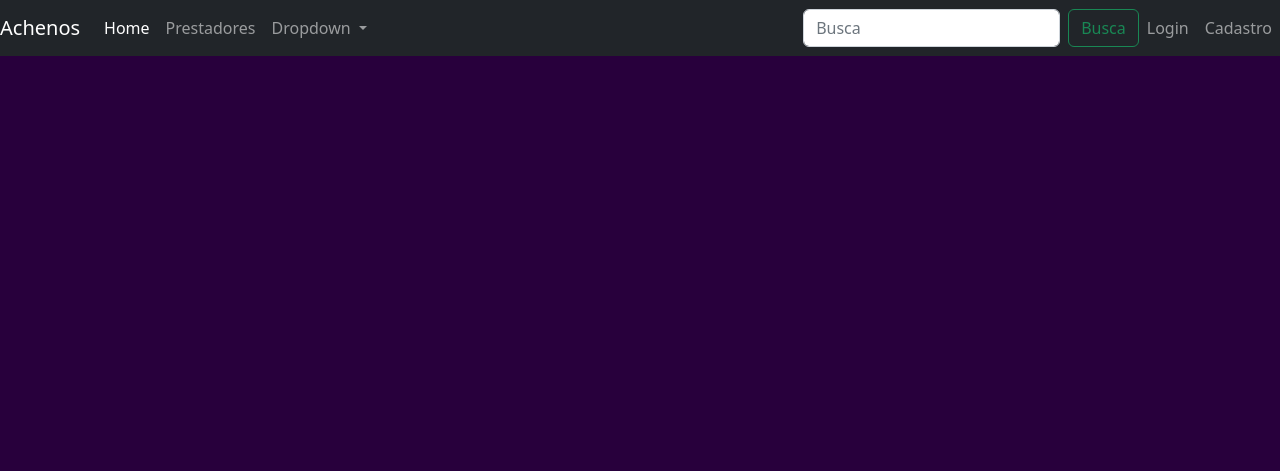
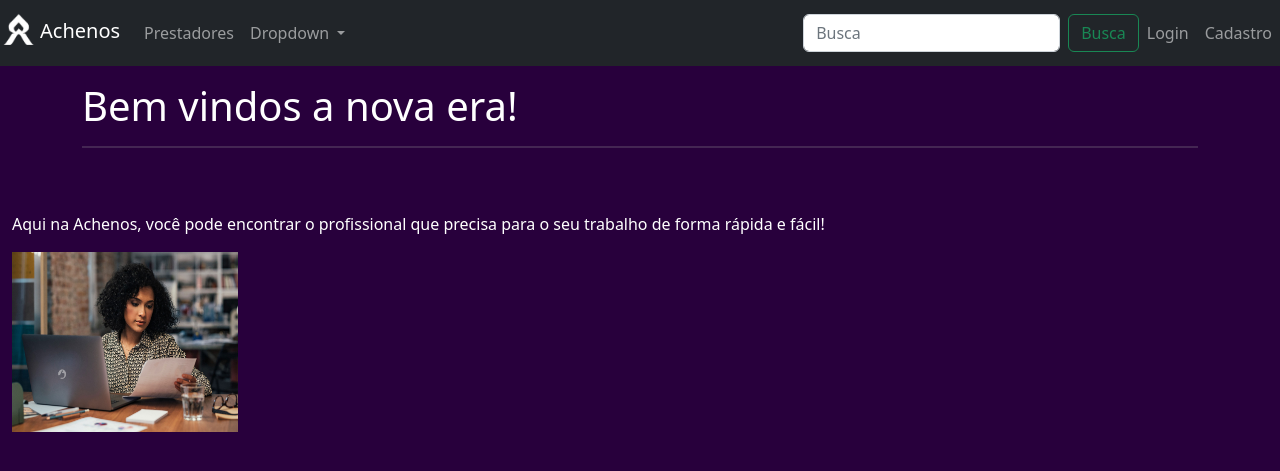
Before and after one commit to asmodium/achenos-branch, a PHP site: page /programador/home.php?p=launch in a window 1280 px wide. Shown: the top 471 px of the page. Run offline with PHP 8.4, Linux system fonts and the light colour scheme; some libraries are stand-ins or nearby versions.

Commit message:
Add files via upload

```diff
--- a/home.php
+++ b/home.php
@@ -7,10 +7,12 @@ $user = new Handling(); ?>
     <meta charset="UTF-8">
     <meta http-equiv="X-UA-Compatible" content="IE=edge">
     <meta name="viewport" content="width=device-width, initial-scale=1.0">
+    <link rel="stylesheet" href="include/styles.css">
     <link href="https://cdn.jsdelivr.net/npm/bootstrap@5.2.0-beta1/dist/css/bootstrap.min.css" rel="stylesheet" integrity="sha384-0evHe/X+R7YkIZDRvuzKMRqM+OrBnVFBL6DOitfPri4tjfHxaWutUpFmBp4vmVor" crossorigin="anonymous">
     <script src="https://cdn.jsdelivr.net/npm/bootstrap@5.2.0-beta1/dist/js/bootstrap.bundle.min.js" integrity="sha384-pprn3073KE6tl6bjs2QrFaJGz5/SUsLqktiwsUTF55Jfv3qYSDhgCecCxMW52nD2" crossorigin="anonymous"></script>
     <script src="https://cdn.jsdelivr.net/npm/jquery@3.2.1/dist/jquery.min.js"></script>
     <title>Achenos - O seu profissional</title>
+    <link rel="icon" type="image/x-icon" href="favicon.ico">
 </head>
 <body style="background-color: rgb(40,0,60);">
     <div class="row position-static" name="navbar">
@@ -37,8 +39,11 @@ $user = new Handling(); ?>
                     case "busca":
                         include_once(DIR.'/iframes/search.php');
                         break;
+                    case "launch":
+                        include_once(DIR.'/iframes/launch.php');
+                        break;
                     default:
-                        include_once(DIR.'/home.php');
+                        include_once(DIR.'/iframes/launch.php');
                         break;
                 }
             }
--- /dev/null
+++ b/iframes/launch.php
@@ -0,0 +1,11 @@
+<div class="container pt-3" style="color: white;">
+    <h1 class="">Bem vindos a nova era!</h1>
+    <hr class="solid">
+</div>
+
+<div class="container-fluid pt-5 row" style="color: white;">
+    <p>Aqui na Achenos, você pode encontrar o profissional que precisa para o seu trabalho de forma rápida e fácil!</p>
+</div>
+<div class="container-fluid row text-right">
+    <img src="img/launch01.jpg" alt="" class="sized01 float-right">
+</div>
--- a/iframes/prestadores.php
+++ b/iframes/prestadores.php
@@ -3,7 +3,7 @@
     Session::checkLogin();
 	$user = new Handling();
     ?>
-<div class="container form-control">
+<div class="container" style="color: white;">
 <div class="row">
     <div class="col">
         <p class="h2 text-center mt-2">Nossos Prestadores</p>
@@ -11,7 +11,7 @@
 </div>
 <div class="row">
     <div class="col">
-        <table class="table table-striped mt-3">
+        <table class="table table-striped mt-3" style="background-color: white;">
             <thead class="table-dark">
                 <tr>
                     <td class="text-center">Nome</td>
--- a/include/navbar.php
+++ b/include/navbar.php
@@ -12,15 +12,12 @@
 <!-- Navbar -->
 <nav class="navbar navbar-expand-lg navbar-dark bg-dark">
   <div class="container-fluid">
-    <a class="navbar-brand" href="#">Achenos</a>
+    <a class="navbar-brand" href="?p=launch"><img src="img/logo.png" alt="Logo" style="width:40px;" class="">Achenos</a>
     <button class="navbar-toggler" type="button" data-bs-toggle="collapse" data-bs-target="#navbarScroll" aria-controls="navbarScroll" aria-expanded="false" aria-label="Toggle navigation">
       <span class="navbar-toggler-icon"></span>
     </button>
     <div class="collapse navbar-collapse" id="navbarScroll">
       <ul class="navbar-nav me-auto my-2 my-lg-0 navbar-nav-scroll" style="--bs-scroll-height: 100px;">
-        <li class="nav-item">
-          <a class="nav-link active" aria-current="page" href="?p=home">Home</a>
-        </li>
         <li class="nav-item">
           <a class="nav-link" href="?p=prestadores">Prestadores</a>
         </li>
--- /dev/null
+++ b/include/styles.css
@@ -0,0 +1,50 @@
+/*
+*
+* ==========================================
+* CUSTOM UTIL CLASSES
+* ==========================================
+*
+*/
+
+hr.dashed {
+    border-top: 2px dashed #999;
+}
+
+hr.dotted {
+    border-top: 2px dotted #999;
+}
+
+hr.solid {
+    border-top: 2px solid #999;
+}
+
+
+hr.hr-text {
+  position: relative;
+    border: none;
+    height: 1px;
+    background: #999;
+}
+
+hr.hr-text::before {
+    content: attr(data-content);
+    display: inline-block;
+    background: #fff;
+    font-weight: bold;
+    font-size: 0.85rem;
+    color: #999;
+    border-radius: 30rem;
+    padding: 0.2rem 2rem;
+    position: absolute;
+    top: 50%;
+    left: 50%;
+    transform: translate(-50%, -50%);
+}
+img {
+    max-width: 100%;
+    max-height: 100%;
+}
+img.sized01 {
+    height: 180px;
+    width: 250px;
+}
```
Also changed, not shown: favicon.ico (added), img/launch01.jpg (added), img/launch02.png (added), img/launch03.webp (added), img/logo.png (added), img/me_and_bros.jpg (added).
